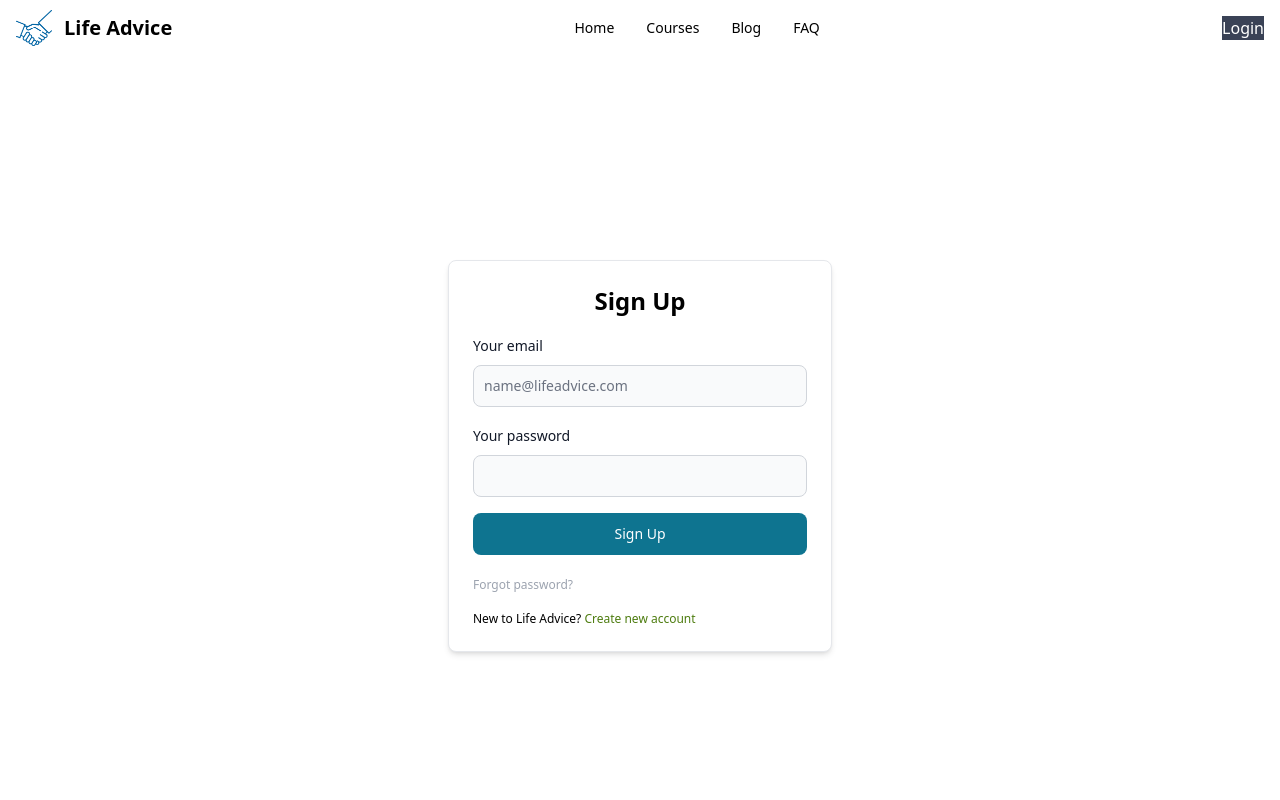
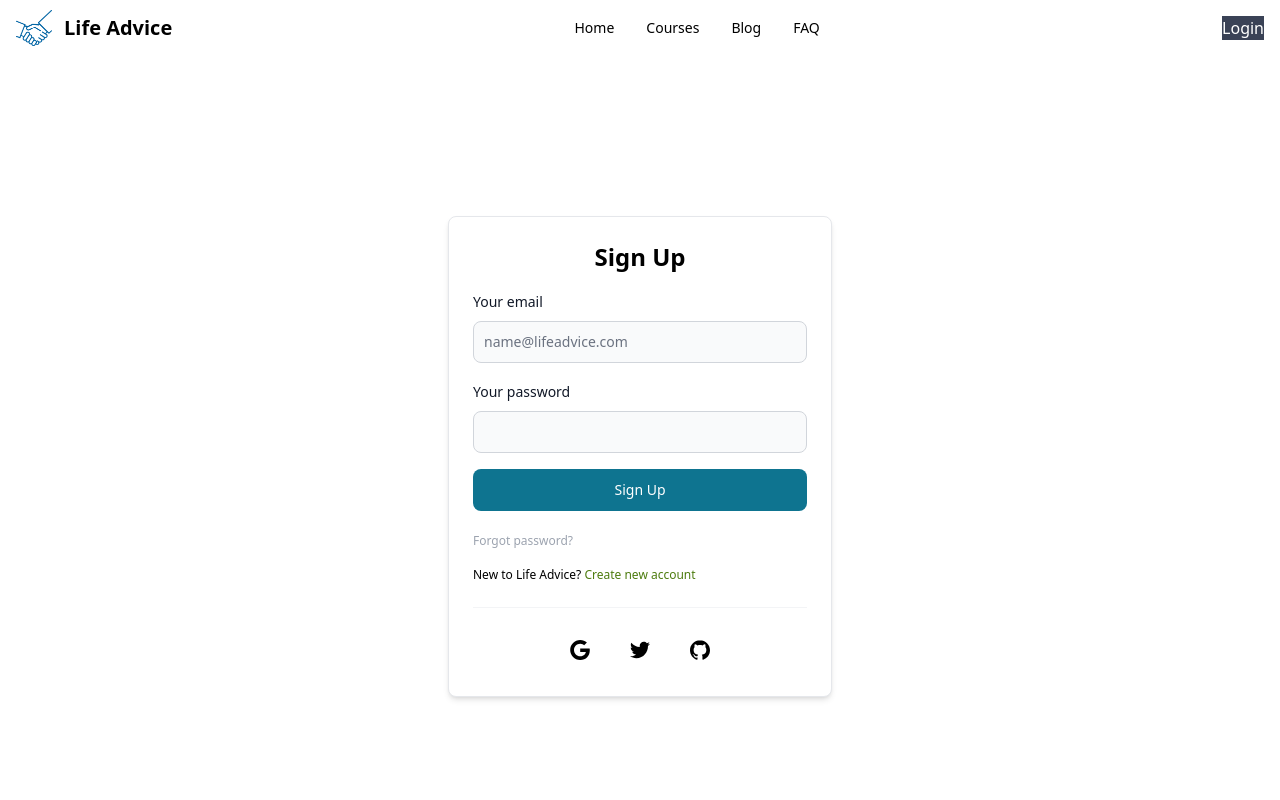
Before and after one commit to sohag-9065/Life-Advice, a React (Create React App) app: page /login in a window 1280 px wide. Shown: the top 800 px of the page. Built offline with nearby package versions, Linux system fonts and the light colour scheme; no server answers.

Commit message:
Social Login Added

```diff
--- a/package.json
+++ b/package.json
@@ -13,6 +13,7 @@
     "react-dom": "^18.2.0",
     "react-hook-form": "^7.39.1",
     "react-icons": "^4.6.0",
+    "react-photo-view": "^1.2.2",
     "react-query": "^3.39.2",
     "react-router-dom": "^6.4.3",
     "react-scripts": "5.0.1",
--- a/src/components/ReviewCard.jsx
+++ b/src/components/ReviewCard.jsx
@@ -5,7 +5,7 @@
 
 const ReviewCard = ({ singleReview }) => {
     const { title, photoURL, email, user, rating, review } = singleReview;
-    console.log(singleReview);
+    // console.log(singleReview);
     return (
         <div className=" shadow  min-h-[200px] min-w-[300px] p-6   rounded-3xl">
             <div className='flex  items-center gap-6'>
--- a/src/components/ServiceCard.jsx
+++ b/src/components/ServiceCard.jsx
@@ -1,18 +1,29 @@
 import { Card, Rating } from 'flowbite-react';
 import React from 'react';
 import { FaArrowRight } from "react-icons/fa";
+import { PhotoProvider, PhotoView } from 'react-photo-view';
 import { Link } from 'react-router-dom';
 import ReviewRating from './ReviewRating';
+import 'react-photo-view/dist/react-photo-view.css';
 
 const ServiceCard = ({ service }) => {
     const { _id, title, description, price, rating, image } = service;
     // console.log(service);
     return (
         <div className="max-w-sm  ">
+
+
             <Card
                 imgAlt="Meaningful alt text for an image that is not purely decorative"
-                imgSrc={image}
+
             >
+                <PhotoProvider>
+                    <div className="foo">
+                        <PhotoView src={image}>
+                            <img src={image} alt="" />
+                        </PhotoView>
+                    </div>
+                </PhotoProvider>
                 <h5 className="text-2xl font-bold font-serif tracking-tight text-gray-900 dark:text-white">
                     {title}
                 </h5>
@@ -30,11 +41,13 @@
                     >
                         <Link
                             to={`/services/${_id}`}
+                            className="flex justify-center items-center gap-4"
                         >
                             Show Details
+                            <FaArrowRight />
 
                         </Link>
-                        <FaArrowRight />
+
 
                     </div>
 
--- a/src/pages/Login/Login.jsx
+++ b/src/pages/Login/Login.jsx
@@ -1,10 +1,11 @@
-import { Button, Card, Label, TextInput } from 'flowbite-react';
+import { Button, Card, Dropdown, Label, TextInput } from 'flowbite-react';
 import React, { useContext, useState } from 'react';
 import { useForm } from 'react-hook-form';
 import { Link, useLocation, useNavigate } from 'react-router-dom';
 import { toast } from 'react-toastify';
 import Loading from '../../components/Loading';
 import { AuthContext } from '../../Context/UserContext';
+import SocialLogin from './SocialLogin';
 
 const Login = () => {
     const [userEmail, setUserEmail] = useState('')
@@ -111,6 +112,10 @@
                     </button>
                 </div>
                 <p className='text-xs'>New to Life Advice? <Link to="/sign-up" className='text-lime-700 cursor-pointer'>Create new account</Link></p>
+                <div className='mt-1'>
+                    <Dropdown.Divider />
+                </div>
+                <SocialLogin></SocialLogin>
             </Card>
         </div>
     );
--- /dev/null
+++ b/src/pages/Login/SocialLogin.jsx
@@ -0,0 +1,85 @@
+import React, { useContext } from 'react';
+import { useNavigate } from 'react-router-dom';
+import { toast } from 'react-toastify';
+import { AuthContext } from '../../Context/UserContext';
+
+const SocialLogin = ({ from }) => {
+    const { signInWithGoogle, signInWithGithub, signInWithTwitter } = useContext(AuthContext);
+    const navigate = useNavigate()
+
+    // Google Signin
+    const handleGoogleSignin = () => {
+        signInWithGoogle().then(result => {
+            toast.success('Login Success!', { autoClose: 1000 });
+            navigate("/home")
+        })
+    }
+
+    // twiter: https://fun-code-fa88c.firebaseapp.com/__/auth/handler
+    // Barer:  AAAAAAAAAAAAAAAAAAAAAGBtigEAAAAAIwIXShrYCOVrLLvTz4CP1%2BFXReY%3DPsFbgFCdk32AIdfFMy5qE2wPMszlP43JCh2ccOYfNIqo2leBY1
+    // twiter Signin
+    const handleTwiterSignin = () => {
+        console.log("object");
+        signInWithTwitter().then(result => {
+            toast.success('Login Success!', { autoClose: 1000 });
+            navigate("/home")
+        })
+    }
+
+    // Google Signin
+    const handleGithubSignin = () => {
+        console.log("object");
+        signInWithGithub().then(result => {
+            toast.success('Login Success!', { autoClose: 1000 });
+            navigate("/home")
+        })
+    }
+    return (
+        <div>
+
+            <div className='flex justify-center space-x-4'>
+                <button
+                    onClick={handleGoogleSignin}
+                    aria-label='Log in with Google'
+                    className='p-3 rounded-sm'
+                >
+                    <svg
+                        xmlns='http://www.w3.org/2000/svg'
+                        viewBox='0 0 32 32'
+                        className='w-5 h-5 fill-current'
+                    >
+                        <path d='M16.318 13.714v5.484h9.078c-0.37 2.354-2.745 6.901-9.078 6.901-5.458 0-9.917-4.521-9.917-10.099s4.458-10.099 9.917-10.099c3.109 0 5.193 1.318 6.38 2.464l4.339-4.182c-2.786-2.599-6.396-4.182-10.719-4.182-8.844 0-16 7.151-16 16s7.156 16 16 16c9.234 0 15.365-6.49 15.365-15.635 0-1.052-0.115-1.854-0.255-2.651z'></path>
+                    </svg>
+                </button>
+                <button
+                onClick={handleTwiterSignin}
+                    aria-label='Log in with Twitter'
+                    className='p-3 rounded-sm'>
+                    <svg
+                        xmlns='http://www.w3.org/2000/svg'
+                        viewBox='0 0 32 32'
+                        className='w-5 h-5 fill-current'
+                    >
+                        <path d='M31.937 6.093c-1.177 0.516-2.437 0.871-3.765 1.032 1.355-0.813 2.391-2.099 2.885-3.631-1.271 0.74-2.677 1.276-4.172 1.579-1.192-1.276-2.896-2.079-4.787-2.079-3.625 0-6.563 2.937-6.563 6.557 0 0.521 0.063 1.021 0.172 1.495-5.453-0.255-10.287-2.875-13.52-6.833-0.568 0.964-0.891 2.084-0.891 3.303 0 2.281 1.161 4.281 2.916 5.457-1.073-0.031-2.083-0.328-2.968-0.817v0.079c0 3.181 2.26 5.833 5.26 6.437-0.547 0.145-1.131 0.229-1.724 0.229-0.421 0-0.823-0.041-1.224-0.115 0.844 2.604 3.26 4.5 6.14 4.557-2.239 1.755-5.077 2.801-8.135 2.801-0.521 0-1.041-0.025-1.563-0.088 2.917 1.86 6.36 2.948 10.079 2.948 12.067 0 18.661-9.995 18.661-18.651 0-0.276 0-0.557-0.021-0.839 1.287-0.917 2.401-2.079 3.281-3.396z'></path>
+                    </svg>
+                </button>
+                <button
+                    onClick={handleGithubSignin}
+                    aria-label='Log in with GitHub'
+                    className='p-3 rounded-sm'
+                >
+                    <svg
+                        xmlns='http://www.w3.org/2000/svg'
+                        viewBox='0 0 32 32'
+                        className='w-5 h-5 fill-current'
+                    >
+                        <path d='M16 0.396c-8.839 0-16 7.167-16 16 0 7.073 4.584 13.068 10.937 15.183 0.803 0.151 1.093-0.344 1.093-0.772 0-0.38-0.009-1.385-0.015-2.719-4.453 0.964-5.391-2.151-5.391-2.151-0.729-1.844-1.781-2.339-1.781-2.339-1.448-0.989 0.115-0.968 0.115-0.968 1.604 0.109 2.448 1.645 2.448 1.645 1.427 2.448 3.744 1.74 4.661 1.328 0.14-1.031 0.557-1.74 1.011-2.135-3.552-0.401-7.287-1.776-7.287-7.907 0-1.751 0.62-3.177 1.645-4.297-0.177-0.401-0.719-2.031 0.141-4.235 0 0 1.339-0.427 4.4 1.641 1.281-0.355 2.641-0.532 4-0.541 1.36 0.009 2.719 0.187 4 0.541 3.043-2.068 4.381-1.641 4.381-1.641 0.859 2.204 0.317 3.833 0.161 4.235 1.015 1.12 1.635 2.547 1.635 4.297 0 6.145-3.74 7.5-7.296 7.891 0.556 0.479 1.077 1.464 1.077 2.959 0 2.14-0.020 3.864-0.020 4.385 0 0.416 0.28 0.916 1.104 0.755 6.4-2.093 10.979-8.093 10.979-15.156 0-8.833-7.161-16-16-16z'></path>
+                    </svg>
+                </button>
+            </div>
+
+        </div>
+    );
+};
+
+export default SocialLogin;
--- a/src/pages/ServiceDetails/AddReview.jsx
+++ b/src/pages/ServiceDetails/AddReview.jsx
@@ -66,7 +66,7 @@
 
                 <div className='mx-auto mt-4'>
                     <p className='pb-1'>Rating</p>
-                    <input name='rating' type="number" min="1" max="5" placeholder='Add Rating' className='w-full border-0 border-b border-gray-600 h-12 bg-slate-100 focus:ring-0 hover:border-2 hover:border-black focus:border-black' required />
+                    <input name='rating' type="number" min="1" max="5" placeholder='Add Rating Out of 5' className='w-full border-0 border-b border-gray-600 h-12 bg-slate-100 focus:ring-0 hover:border-2 hover:border-black focus:border-black' required />
                 </div>
 
 
```
Also changed, not shown: src/index.js (+4 -4 lines), src/pages/ServiceDetails/ServiceDetails.jsx (+30 -5 lines), firebase.json (added), 2 other files (tests, documents, lock files or other folders).
